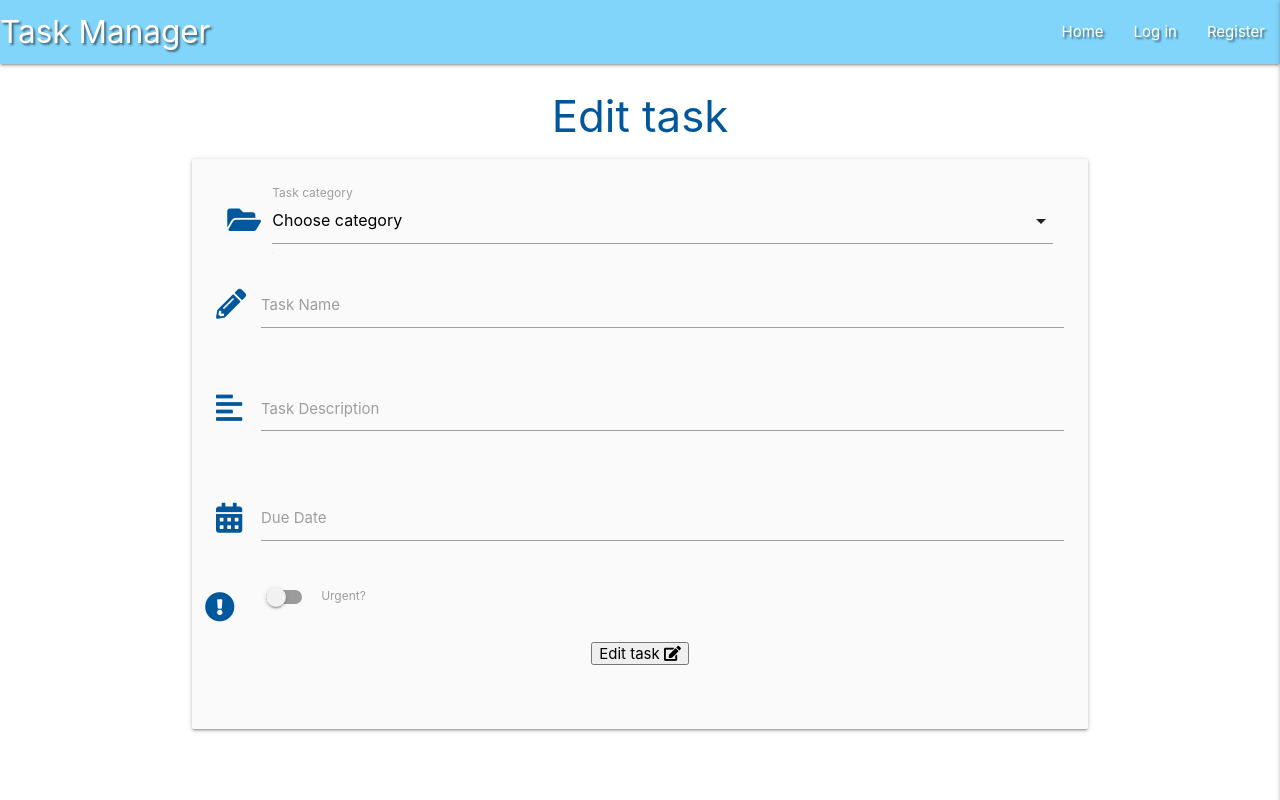
After one commit to mcglasp/mongo-mini-project, a Flask app: template templates/edit_task.html in a window 1280 px wide. The commit adds this page. Run offline with Flask 2, Linux system fonts and the light colour scheme; the template is opened without the code that fills it, so the values that code supplies are empty; some libraries are stand-ins or nearby versions.

Commit message:
wire up edit task button

```diff
--- a/app.py
+++ b/app.py
@@ -117,6 +117,13 @@ def add_task():
     return render_template("add_task.html", categories=categories)
 
 
+@app.route("/edit_task<task_id>", methods=["GET", "POST"])
+def edit_task(task_id):
+    task = mongo.db.tasks.find_one({"_id": ObjectId(task_id)})
+
+    categories = mongo.db.categories.find().sort("category_name", 1)
+    return render_template("edit_task.html", task=task, categories=categories)
+
 if __name__ == "__main__":
     app.run(host=os.environ.get("IP"),
             port=int(os.environ.get("PORT")),
--- /dev/null
+++ b/templates/edit_task.html
@@ -0,0 +1,70 @@
+{% extends "base.html" %}
+{% block content %}
+
+<h3 class="light-blue-text text-darken-4 center-align">Edit task</h3>
+
+<div class="row card-panel grey lighten-5">
+    <form class="col s12" method="POST" action="{{ url_for('edit_task', task_id=task._id) }}">
+        <!-- category -->
+        <div class="row">
+            <div class="input-field col s12">
+            <i class="fas fa-folder-open prefix light-blue-text text-darken-4"></i>
+                <select id="category_name" name="category_name" class="validate" required>
+                    <option value="" disabled selected>Choose category</option>
+                    {% for category in categories %}
+                        <option value="{{ category.category_name }}">{{ category.category_name }}</option>
+                    {% endfor %}
+                </select>
+                <label for="category_name">Task category</label>
+            </div>
+            <!-- name -->
+        <div class="row">
+            <div class="input-field col s12">
+                <i class="fas fa-pencil-alt prefix light-blue-text text-darken-4"></i>
+                <input id="task_name" name="task_name" type="text" minlength="5" maxlength="50" class="validate"
+                    required>
+                <label for="task_name">Task Name</label>
+            </div>
+        </div>
+        <!-- task name -->
+        <div class="row">
+            <div class="input-field col s12">
+                <i class="fas fa-align-left prefix light-blue-text text-darken-4"></i>
+                <textarea id="task_description" name="task_description" minlength="5" maxlength="200"
+                    class="materialize-textarea validate" required></textarea>
+                <label for="task_description">Task Description</label>
+            </div>
+        </div>
+        <!-- date picker -->
+        <div class="row">
+            <div class="input-field col s12">
+                <i class="fas fa-calendar-alt prefix light-blue-text text-darken-4"></i>
+                <input id="due_date" name="due_date" type="text" class="datepicker validate" required>
+                <label for="due_date">Due Date</label>
+            </div>
+        </div>
+        <!-- urgent toggle -->
+        <div class="row">
+            <div class="input-field col-s12">
+                <!-- Switch -->
+                <div class="switch">
+                    <i class="fas fa-exclamation-circle prefix light-blue-text text-darken-4"></i>
+                    <label for="is_urgent">
+                        <input type="checkbox" id="is_urgent" name="is_urgent">
+                        <span class="lever"></span>
+                        Urgent?
+                    </label>
+                </div>
+            </div>
+        </div>
+        <!-- submit button -->
+        <div class="row">
+            <div class="col s12 center-align">
+                <button type="submit btn-large light-blue darken-1 text-shadow">
+                    Edit task <i class="fas fa-edit"></i>
+                </button>
+            </div>
+        </div>
+    </form>
+</div>
+{% endblock %}
--- a/templates/tasks.html
+++ b/templates/tasks.html
@@ -7,10 +7,9 @@
     <li>
       <div class="collapsible-header white-text light-blue darken-4 text-shadow">
             <div class="col s3">
-          <i class="fas fa-caret-down">
+          <i class="fas fa-caret-down"></i>
               <a href="" class="btn-small green accent-4">Done</a>
-              <a href="" class="btn-small light-blue accent-4">Edit</a>
-          </i>
+              <a href="{{ url_for('edit_task', task_id=task._id) }}" class="btn-small light-blue lighten-1">Edit</a>
         </div>
         <div class="col s9">
           <strong>{{ task.task_name }}</strong> : {{ task.due_date }}
```
